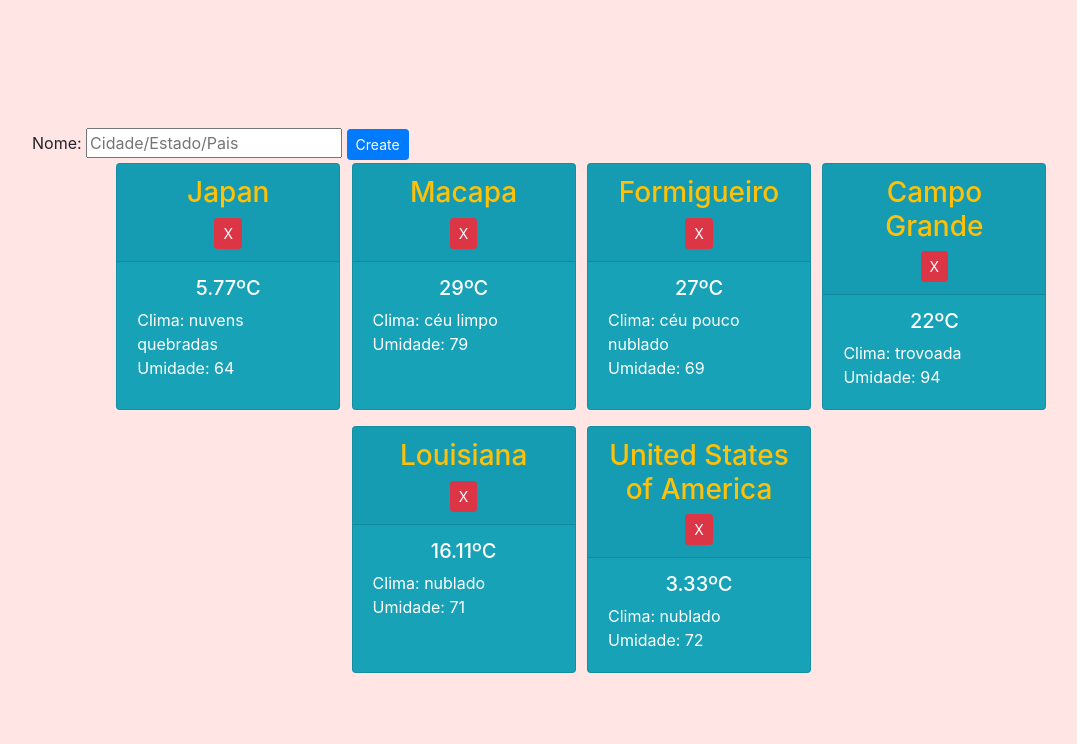
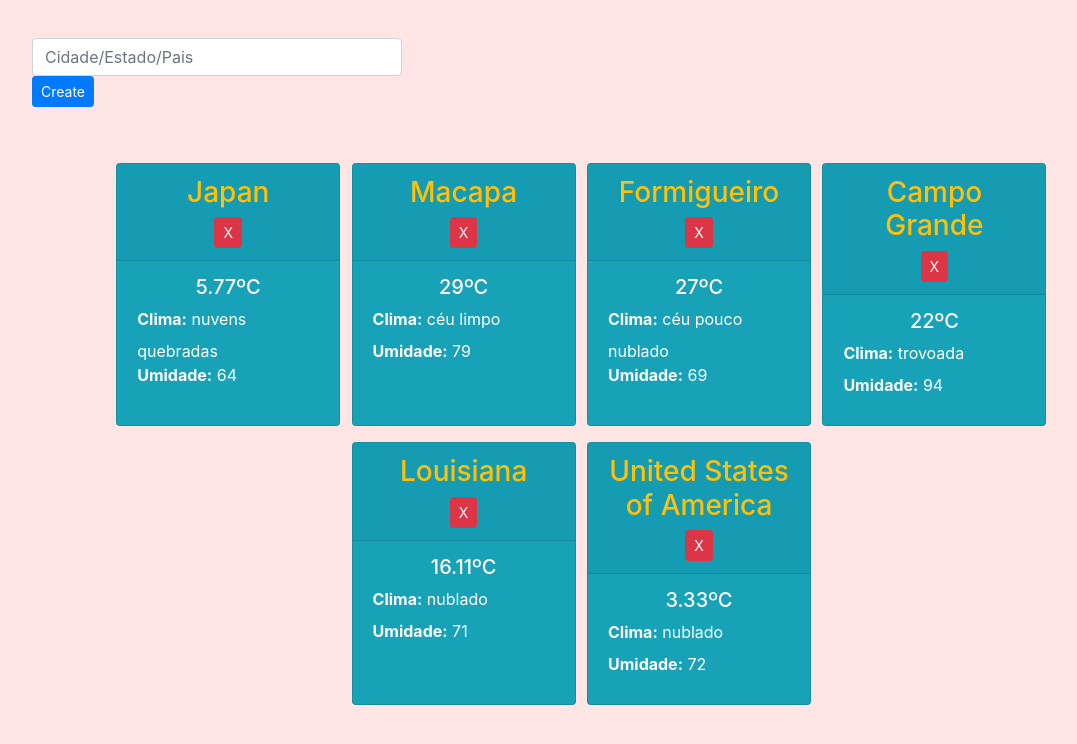
Before and after one commit to hi-im-yan/WeatherApp, a Django app: template project/app/templates/app/infos.html in a window 1280 px wide. Shown: the top 744 px of the page, without its empty margins (53-1130 px from the left). Run offline with Django 3.2, Linux system fonts and the light colour scheme; the template is opened without the code that fills it: values that come from a table or form of the project are taken from there, others are empty; data comes from the database, SQL or seed files in the repository; both versions use the stored data as it was after the commit; some libraries are stand-ins or nearby versions.

Commit message:
HTML style updated

```diff
--- a/project/app/forms.py
+++ b/project/app/forms.py
@@ -3,4 +3,4 @@ from django import forms
 
 class Location(forms.Form):
     name = forms.CharField(max_length=100, label='Nome', widget=forms.TextInput(
-        attrs={'placeholder': 'Cidade/Estado/Pais'}))
+        attrs={'placeholder': 'Cidade/Estado/Pais', 'class': 'form-control col-4'}))
--- a/project/app/templates/app/home.html
+++ b/project/app/templates/app/home.html
@@ -15,7 +15,7 @@
 <body style="background-color: #ffe5e3;">
 
 
-    <div class="container" style="margin-top: 10%;">
+    <div class="container" style="margin-top: 3%;">
 
         {% block content %}
         {% endblock %}
--- a/project/app/templates/app/infos.html
+++ b/project/app/templates/app/infos.html
@@ -6,14 +6,13 @@
     {% csrf_token %}
     {% for field in form %}
     <div class="fieldWrapper">
-        {{ field.label_tag }}
         {{ field }}
         <button class="btn btn-primary btn-sm" type="submit">Create</button>
     </div>
     {% endfor %}
 
 </form>
-<div class="row d-flex justify-content-center">
+<div class="row d-flex justify-content-center" style="margin-top: 5%;">
     {% for info in infos %}
     <div class="card text-white bg-info mb-3" style="width: 14rem; margin-right: 1%;">
         <div class="card-header text-warning text-center">
@@ -27,8 +26,10 @@
             <h5 class="card-subtitle mb-2 text-center">{{info.temperature}}ºC</h5>
             <a href="detail_info/{{info.id}}" class="text-white">
                 <p class="card-text">
-                    Clima: {{info.description}} <br>
-                    Umidade: {{info.humidity}}
+                    <label class="font-weight-bold">Clima: </label>
+                    {{info.description}} <br>
+                    <label class="font-weight-bold">Umidade: </label>
+                    {{info.humidity}}
                 </p>
             </a>
         </div>
```
Also changed, not shown: project/db.sqlite3.
